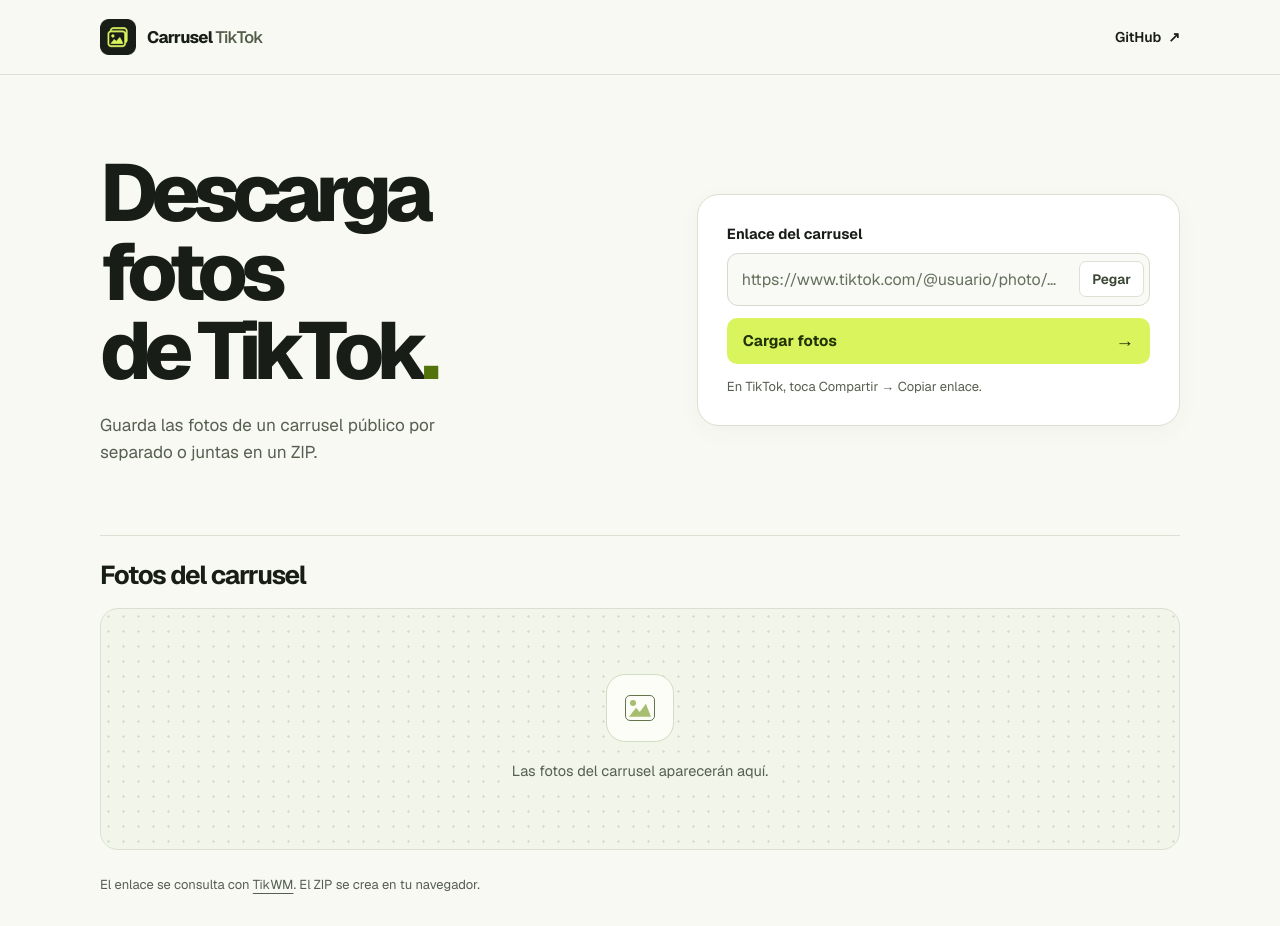
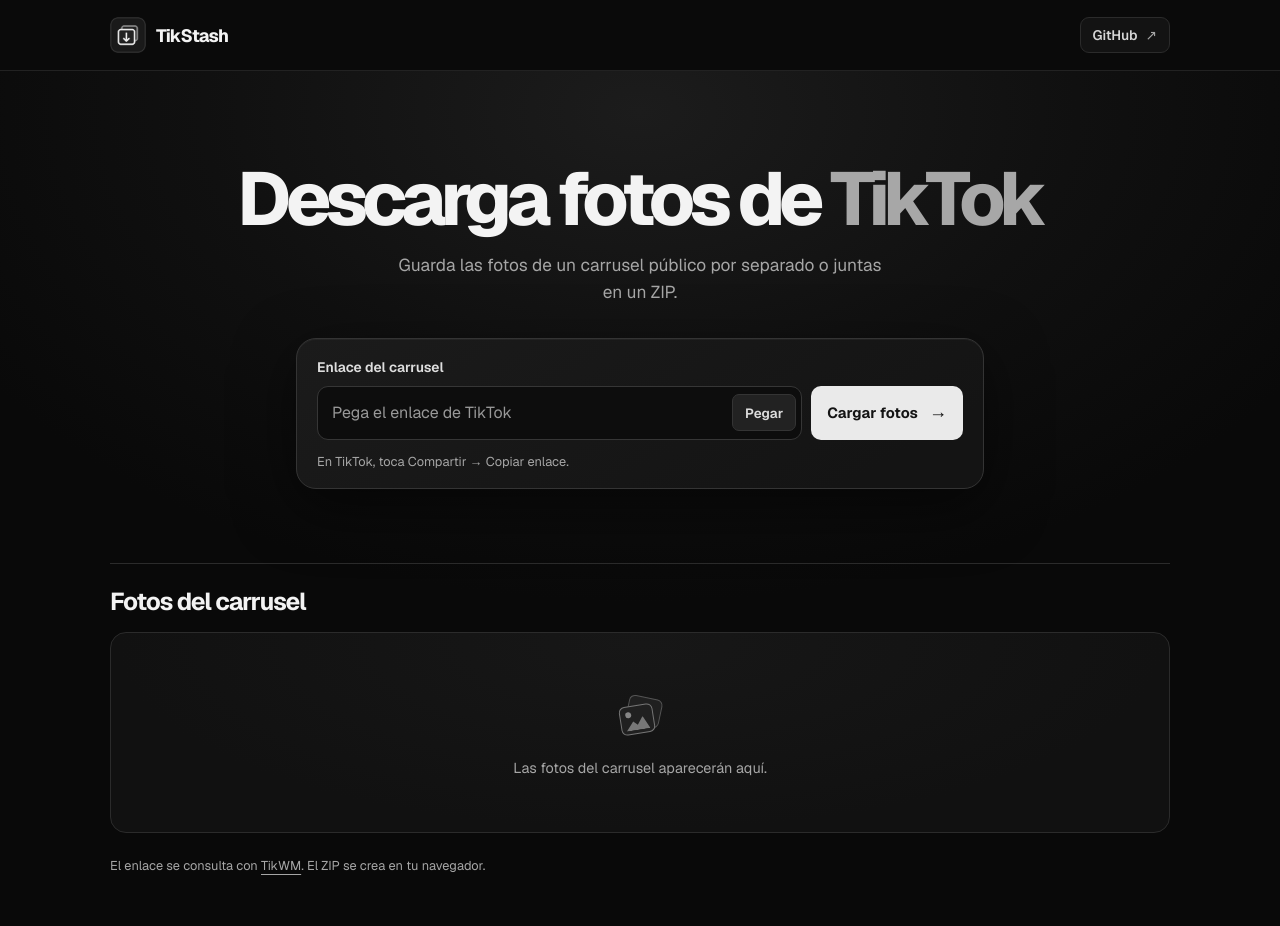
Before and after one commit to CodeByDante/Frametok, a plain HTML site: page index.html in a window 1280 px wide. After the commit the page ends 904 px from the top, so only its background shows below. Drawn offline with Linux system fonts and the light colour scheme.

Commit message:
Renombrar a TikStash y centrar el formulario

```diff
--- a/app.js
+++ b/app.js
@@ -290,7 +290,7 @@ zipButton.addEventListener("click", async () => {
     }
     const blob = await zip.generateAsync({ type: "blob", compression: "STORE" });
     if (!signal.aborted) {
-      saveFile(blob, id ? `carrusel-tiktok-${id}.zip` : "carrusel-tiktok.zip");
+      saveFile(blob, id ? `tikstash-${id}.zip` : "tikstash.zip");
       announce(downloadStatus, "ZIP listo para descargar.");
     }
   } catch (error) {
--- a/index.html
+++ b/index.html
@@ -4,9 +4,9 @@
   <meta charset="utf-8">
   <meta name="viewport" content="width=device-width, initial-scale=1">
   <meta name="description" content="Descarga las fotos de un carrusel público de TikTok por separado o juntas en un ZIP.">
-  <meta name="theme-color" content="#f8f9f3">
-  <title>Carrusel TikTok</title>
-  <link rel="icon" href="./assets/carrusel.png" type="image/png">
+  <meta name="theme-color" content="#0a0a0a">
+  <title>TikStash · Fotos de TikTok</title>
+  <link rel="icon" href="./assets/tikstash.png" type="image/png">
   <link rel="stylesheet" href="./styles.css">
   <script defer src="./vendor/jszip.min.js"></script>
   <script defer src="./app.js"></script>
@@ -14,27 +14,29 @@
 <body>
   <header class="site-header">
     <div class="container header-inner">
-      <a class="brand" href="./" aria-label="Carrusel TikTok, inicio">
-        <img src="./assets/carrusel.png" width="36" height="36" alt="">
-        <span>Carrusel <span class="brand-accent">TikTok</span></span>
+      <a class="brand" href="./" aria-label="TikStash, inicio">
+        <img src="./assets/tikstash.png" width="36" height="36" alt="">
+        <span>TikStash</span>
       </a>
-      <a class="repository" href="https://github.com/CodeByDante/carrusel-tiktok" target="_blank" rel="noreferrer">GitHub <span aria-hidden="true">↗</span></a>
+      <a class="repository" href="https://github.com/CodeByDante/tikstash" target="_blank" rel="noreferrer">GitHub <span aria-hidden="true">↗</span></a>
     </div>
   </header>
 
   <main class="container">
     <section class="intro" aria-labelledby="page-title">
       <div class="intro-copy">
-        <h1 id="page-title">Descarga fotos<br>de <span>TikTok<span class="title-period">.</span></span></h1>
+        <h1 id="page-title">Descarga fotos de <span>TikTok</span></h1>
         <p>Guarda las fotos de un carrusel público por separado o juntas en un ZIP.</p>
       </div>
       <form id="link-form" class="link-panel">
         <label for="post-link">Enlace del carrusel</label>
-        <div class="link-field">
-          <input id="post-link" name="url" type="text" inputmode="url" autocomplete="off" autocapitalize="none" spellcheck="false" placeholder="https://www.tiktok.com/@usuario/photo/…" aria-describedby="form-status link-help" required>
-          <button type="button" class="paste-button" id="paste-link">Pegar</button>
+        <div class="link-controls">
+          <div class="link-field">
+            <input id="post-link" name="url" type="text" inputmode="url" autocomplete="off" autocapitalize="none" spellcheck="false" placeholder="Pega el enlace de TikTok" aria-describedby="form-status link-help" required>
+            <button type="button" class="paste-button" id="paste-link">Pegar</button>
+          </div>
+          <button type="submit" class="button button-primary" id="load-photos"><span>Cargar fotos</span><span aria-hidden="true">→</span></button>
         </div>
-        <button type="submit" class="button button-primary" id="load-photos"><span>Cargar fotos</span><span aria-hidden="true">→</span></button>
         <p class="status" id="form-status" role="status" hidden></p>
         <p class="link-help" id="link-help">En TikTok, toca Compartir → Copiar enlace.</p>
       </form>
--- a/styles.css
+++ b/styles.css
@@ -7,40 +7,51 @@
 }
 
 :root {
-  color-scheme: light;
+  color-scheme: dark;
   font-family: Geist, system-ui, sans-serif;
-  color: #191d17;
-  background: #f8f9f3;
-  --muted: #565f50;
-  --line: #dce0d2;
-  --surface: #fff;
-  --accent: #d9f45d;
-  --accent-hover: #cef045;
-  --ink: #191d17;
+  background: #090909;
+  color: #f3f3f3;
+  --muted: #a6a6a6;
+  --line: #2b2b2b;
+  --surface: #151515;
+  --control: #222222;
+  --control-hover: #303030;
 }
 
 *, *::before, *::after { box-sizing: border-box; }
 [hidden] { display: none !important; }
-body { margin: 0; min-width: 280px; }
+
+body {
+  min-width: 280px;
+  min-height: 100vh;
+  margin: 0;
+  background: radial-gradient(ellipse 780px 490px at 50% 112px, #1c1c1c 0%, #101010 56%, #090909 100%);
+}
+
 button, input { font: inherit; }
 button { cursor: pointer; }
-button:disabled { cursor: wait; opacity: .68; }
+button:disabled { cursor: wait; opacity: .62; }
 a { color: inherit; text-underline-offset: 4px; }
+h1, h2, p { margin: 0; }
 
 :focus-visible {
-  outline: 3px solid #56790c;
+  outline: 2px solid #e2e2e2;
   outline-offset: 4px;
 }
 
 .container {
-  width: min(1080px, calc(100% - 64px));
+  width: min(1060px, calc(100% - 64px));
   margin-inline: auto;
 }
 
-.site-header { border-bottom: 1px solid var(--line); }
+.site-header {
+  border-bottom: 1px solid #222222;
+  background: #0a0a0a;
+}
+
 .header-inner {
-  min-height: 74px;
   display: flex;
+  min-height: 70px;
   align-items: center;
   justify-content: space-between;
 }
@@ -48,239 +59,286 @@ a { color: inherit; text-underline-offset: 4px; }
 .brand {
   display: inline-flex;
   align-items: center;
-  gap: 11px;
-  font-size: 1.04rem;
-  letter-spacing: -.04em;
-  font-weight: 750;
+  gap: 10px;
+  font-size: 1.12rem;
+  font-weight: 740;
+  letter-spacing: -.045em;
   text-decoration: none;
 }
 
-.brand-accent { color: #525c47; font-weight: 550; }
+.brand img { flex: none; }
+
 .repository {
   display: inline-flex;
-  gap: 7px;
   align-items: center;
-  font-size: .88rem;
-  font-weight: 600;
+  gap: 8px;
+  padding: 8px 12px;
+  border: 1px solid var(--line);
+  border-radius: 9px;
+  color: #d6d6d6;
+  background: #131313;
+  font-size: .86rem;
+  font-weight: 580;
   text-decoration: none;
 }
 
-.repository:hover, .publication:hover { text-decoration: underline; }
+.repository:hover { background: var(--control); }
+.repository > span { color: var(--muted); }
+
 .intro {
-  display: grid;
-  grid-template-columns: 1.05fr 1fr;
-  gap: clamp(30px, 7vw, 96px);
+  display: flex;
+  flex-direction: column;
   align-items: center;
-  padding-block: 78px 68px;
+  gap: 32px;
+  padding-block: clamp(52px, 7vw, 92px) clamp(53px, 6vw, 74px);
+  text-align: center;
 }
 
-h1, h2, p { margin: 0; }
 h1 {
-  font-size: clamp(3rem, 6.3vw, 5.625rem);
-  line-height: .98;
-  letter-spacing: -.089em;
-  font-weight: 780;
+  font-size: clamp(2.65rem, 7vw, 4.68rem);
+  line-height: 1.02;
+  letter-spacing: -.078em;
+  font-weight: 760;
+  text-wrap: balance;
 }
 
-h1 > span { white-space: nowrap; }
-.title-period { color: #52720b; }
+h1 > span { color: #a7a7a7; white-space: nowrap; }
+
 .intro-copy > p {
-  max-width: 32ch;
-  margin-top: 22px;
+  max-width: 44ch;
+  margin: 15px auto 0;
   color: var(--muted);
-  font-size: 1.07rem;
-  line-height: 1.6;
+  font-size: clamp(.99rem, 2vw, 1.08rem);
+  line-height: 1.55;
+  text-wrap: pretty;
 }
 
 .link-panel {
-  min-width: 0;
-  padding: clamp(19px, 3vw, 29px);
-  background: var(--surface);
-  border: 1px solid var(--line);
-  border-radius: 22px;
-  box-shadow: 0 6px 22px #3543180a;
+  width: min(100%, 688px);
+  padding: 19px 20px 17px;
+  border: 1px solid #343434;
+  border-radius: 20px;
+  background: linear-gradient(150deg, #1b1b1b, #141414 85%);
+  box-shadow: 0 18px 60px #0008, inset 0 1px #ffffff0b;
+  text-align: left;
 }
 
 .link-panel > label {
   display: block;
   margin-bottom: 10px;
-  font-size: .91rem;
-  font-weight: 680;
+  color: #dedede;
+  font-size: .86rem;
+  font-weight: 630;
+}
+
+.link-controls {
+  display: grid;
+  grid-template-columns: minmax(0, 1fr) auto;
+  align-items: stretch;
+  gap: 9px;
 }
 
 .link-field {
   display: flex;
+  min-height: 54px;
   align-items: center;
   gap: 8px;
   padding: 5px;
-  min-height: 53px;
-  border: 1px solid #d6dacd;
+  border: 1px solid #363636;
   border-radius: 11px;
-  background: #f9faf5;
+  background: #0d0d0d;
 }
 
-.link-field:focus-within { border-color: #6d8c28; }
-.link-field:has(input[aria-invalid="true"]) { border-color: #aa3726; }
+.link-field:focus-within { border-color: #808080; }
+.link-field:has(input[aria-invalid="true"]) { border-color: #a0a0a0; }
+
 .link-field > input {
   width: 100%;
   min-width: 0;
-  padding: 8px 5px 8px 9px;
+  padding: 8px 7px 8px 9px;
   border: 0;
-  border-radius: 7px;
-  color: var(--ink);
+  border-radius: 6px;
+  color: #ededed;
   background: transparent;
   font-size: 1rem;
 }
 
-.link-field > input::placeholder { color: #65705d; opacity: 1; }
+.link-field > input:focus-visible {
+  outline-offset: -1px;
+  outline-color: #777777;
+}
+
+.link-field > input::placeholder { color: #989898; opacity: 1; }
+
 .paste-button {
   flex: none;
-  min-height: 36px;
+  min-height: 37px;
   padding-inline: 12px;
-  border: 1px solid #dce1d4;
+  border: 1px solid #343434;
   border-radius: 7px;
-  color: #3b4734;
-  background: var(--surface);
-  font-size: .85rem;
-  font-weight: 650;
+  color: #dddddd;
+  background: var(--control);
+  font-size: .84rem;
+  font-weight: 620;
 }
 
-.paste-button:hover { background: #eef0e6; }
+.paste-button:hover { background: var(--control-hover); }
+
 .button {
   display: inline-flex;
-  gap: 12px;
+  min-height: 46px;
   align-items: center;
   justify-content: center;
-  min-height: 46px;
+  gap: 11px;
   padding: 10px 15px;
   border: 1px solid transparent;
   border-radius: 10px;
-  font-weight: 700;
-  font-size: .95rem;
+  font-size: .92rem;
+  font-weight: 680;
 }
 
 .button-primary {
-  width: 100%;
+  min-width: 145px;
   justify-content: space-between;
-  margin-top: 12px;
-  color: #223205;
-  background: var(--accent);
+  background: #eaeaea;
+  color: #141414;
+  white-space: nowrap;
 }
 
-.button-primary:hover:not(:disabled) { background: var(--accent-hover); }
-.button-primary [aria-hidden] { font-size: 1.22em; line-height: 1; }
+.button-primary:hover:not(:disabled) { background: #ffffff; }
+.button-primary [aria-hidden] { font-size: 1.23em; line-height: 1; }
+
 .link-help {
-  margin-top: 13px;
+  margin-top: 12px;
   color: var(--muted);
-  font-size: .81rem;
+  font-size: .8rem;
   line-height: 1.5;
 }
 
 .results { border-top: 1px solid var(--line); }
+
 .results-heading {
   display: flex;
+  flex-wrap: wrap;
   align-items: center;
   justify-content: space-between;
   gap: 12px 20px;
-  flex-wrap: wrap;
-  padding-block: 22px 16px;
+  padding-block: 21px 15px;
 }
 
-.results-title { display: flex; gap: 10px; align-items: center; }
-h2 { font-size: clamp(1.24rem, 2.7vw, 1.62rem); letter-spacing: -.05em; }
+.results-title { display: flex; align-items: center; gap: 10px; }
+h2 { font-size: clamp(1.23rem, 2.7vw, 1.53rem); letter-spacing: -.047em; }
+
 .photo-count {
   padding: 4px 8px;
+  border: 1px solid #353535;
   border-radius: 8px;
-  color: #414c35;
-  background: #e9eedc;
+  color: #d4d4d4;
+  background: var(--control);
   font-size: .75rem;
-  font-weight: 650;
+  font-weight: 620;
 }
 
 .publication {
   display: inline-block;
   margin-top: 6px;
+  color: var(--muted);
   font-size: .86rem;
-  color: var(--muted);
   text-decoration: none;
 }
 
-.button-zip { background: var(--ink); color: #fff; }
-.button-zip:hover:not(:disabled) { background: #353e2e; }
+.publication:hover { text-decoration: underline; }
+
+.button-zip {
+  border-color: #404040;
+  background: var(--control);
+  color: #eee;
+}
+
+.button-zip:hover:not(:disabled) { background: var(--control-hover); }
 
 .status {
   margin-top: 12px;
-  color: #38492c;
+  color: #d6d6d6;
   font-size: .88rem;
   line-height: 1.45;
 }
 
-.status[data-error="true"] { color: #9a291f; }
+.status[data-error="true"] {
+  padding-left: 10px;
+  border-left: 2px solid #909090;
+  color: #eeeeee;
+}
+
 .results > .status { margin: 0 0 12px; }
 
 .empty-gallery {
   display: grid;
+  min-height: 201px;
   justify-items: center;
   place-content: center;
   gap: 15px;
-  min-height: 242px;
-  padding: 28px;
+  padding: 26px;
   border: 1px solid var(--line);
-  border-radius: 18px;
+  border-radius: 16px;
+  background: radial-gradient(ellipse at 50% 5%, #171717, #111111 70%);
+  color: var(--muted);
   text-align: center;
-  color: var(--muted);
-  background: radial-gradient(circle, #d7ddcc 1px, transparent 1.2px) 0 0 / 15px 15px #f2f5e9;
 }
 
-.empty-gallery > p {
-  padding: 4px 10px;
-  border-radius: 8px;
-  background: #f2f5e9;
-  font-size: .91rem;
+.empty-gallery > p { font-size: .9rem; }
+
+.photo-mark {
+  position: relative;
+  display: grid;
+  width: 58px;
+  height: 56px;
+  place-items: center;
 }
 
-.photo-mark {
-  display: grid;
-  place-items: center;
-  width: 68px;
-  height: 68px;
-  border: 1px solid #d4dcc4;
-  border-radius: 19px;
-  color: #647450;
-  background: #fbfdf6;
+.photo-mark::before, .photo-mark > span {
+  width: 34px;
+  height: 29px;
+  border: 1px solid #757575;
+  border-radius: 6px;
+  background: #202020;
+}
+
+.photo-mark::before {
+  content: "";
+  position: absolute;
+  transform: translate(4px, -4px) rotate(12deg);
+  border-color: #545454;
 }
 
 .photo-mark > span {
   position: relative;
-  width: 30px;
-  height: 26px;
-  border: 1.6px solid currentColor;
-  border-radius: 5px;
+  transform: translate(-3px, 4px) rotate(-9deg);
 }
 
 .photo-mark > span::before {
   position: absolute;
-  inset: 4px auto auto 4px;
+  inset: 5px auto auto 5px;
   width: 6px;
   height: 6px;
   border-radius: 50%;
-  background: #a7be71;
+  background: #868686;
   content: "";
 }
 
 .photo-mark > span::after {
   position: absolute;
-  inset: auto 3px 3px;
+  inset: auto 4px 3px;
   height: 13px;
-  background: #a7be71;
-  clip-path: polygon(0 100%, 32% 31%, 49% 62%, 77% 0, 100% 100%);
+  background: #777777;
+  clip-path: polygon(0 100%, 33% 30%, 50% 61%, 75% 0, 100% 100%);
   content: "";
 }
 
 .gallery {
   display: grid;
-  grid-template-columns: repeat(auto-fill, minmax(min(100%, 208px), 1fr));
-  gap: 16px;
+  grid-template-columns: repeat(auto-fill, minmax(min(100%, 205px), 1fr));
+  gap: 14px;
   padding: 0;
   margin: 0;
   list-style: none;
@@ -290,7 +348,7 @@ h2 { font-size: clamp(1.24rem, 2.7vw, 1.62rem); letter-spacing: -.05em; }
   min-width: 0;
   overflow: hidden;
   border: 1px solid var(--line);
-  border-radius: 15px;
+  border-radius: 13px;
   background: var(--surface);
 }
 
@@ -298,42 +356,47 @@ h2 { font-size: clamp(1.24rem, 2.7vw, 1.62rem); letter-spacing: -.05em; }
   display: grid;
   width: 100%;
   aspect-ratio: 4 / 5;
+  grid-template: minmax(0, 1fr) / minmax(0, 1fr);
   place-items: center;
-  padding: 10px;
-  background: #eef1e6;
+  padding: 8px;
+  background: #101010;
 }
 
-.photo-preview > img { width: 100%; height: 100%; min-height: 0; object-fit: contain; }
+.photo-preview > img { width: 100%; height: 100%; object-fit: contain; }
 .photo-preview > p { text-align: center; font-size: .84rem; color: var(--muted); }
-.photo-details { padding: 12px; }
-.photo-label { margin-bottom: 8px; font-size: .85rem; font-weight: 660; }
+.photo-details { padding: 11px; }
+.photo-label { margin-bottom: 8px; color: #d3d3d3; font-size: .84rem; font-weight: 620; }
+
 .button-photo {
+  width: 100%;
   min-height: 40px;
-  width: 100%;
   padding-inline: 8px;
-  background: #f2f5e9;
-  border-color: #e1e7d6;
-  color: #344521;
-  font-size: .87rem;
+  border-color: #363636;
+  background: var(--control);
+  color: #ebebeb;
+  font-size: .86rem;
 }
 
-.button-photo:hover:not(:disabled) { background: #e8efd9; }
+.button-photo:hover:not(:disabled) { background: var(--control-hover); }
+
 .site-footer {
-  padding-block: 25px 30px;
+  padding-block: 23px 28px;
   color: var(--muted);
-  font-size: .81rem;
+  font-size: .8rem;
   line-height: 1.6;
 }
 
-@media (max-width: 760px) {
+@media (max-width: 650px) {
   .container { width: calc(100% - 36px); }
   .header-inner { min-height: 63px; }
-  .intro { grid-template-columns: 1fr; gap: 24px; padding-block: 42px 33px; }
-  h1 { font-size: clamp(2.65rem, 10vw, 4.4rem); }
-  .intro-copy > p { margin-top: 16px; }
-  .results-heading { padding-block: 18px 14px; }
-  .gallery { grid-template-columns: repeat(auto-fill, minmax(min(100%, 146px), 1fr)); gap: 10px; }
-  .empty-gallery { min-height: 184px; }
+  .intro { gap: 24px; padding-block: 48px 42px; }
+  .intro-copy > p { margin-top: 12px; }
+  .link-panel { padding: 15px 15px 13px; border-radius: 16px; }
+  .link-controls { grid-template-columns: minmax(0, 1fr); }
+  .button-primary { min-width: 0; }
+  .results-heading { padding-block: 17px 13px; }
+  .empty-gallery { min-height: 167px; }
+  .gallery { grid-template-columns: repeat(auto-fill, minmax(min(100%, 143px), 1fr)); gap: 10px; }
 }
 
 @media (max-width: 356px) {
```
Also changed, not shown: assets/carrusel.png (deleted), assets/tikstash.png (added), 1 other file.
